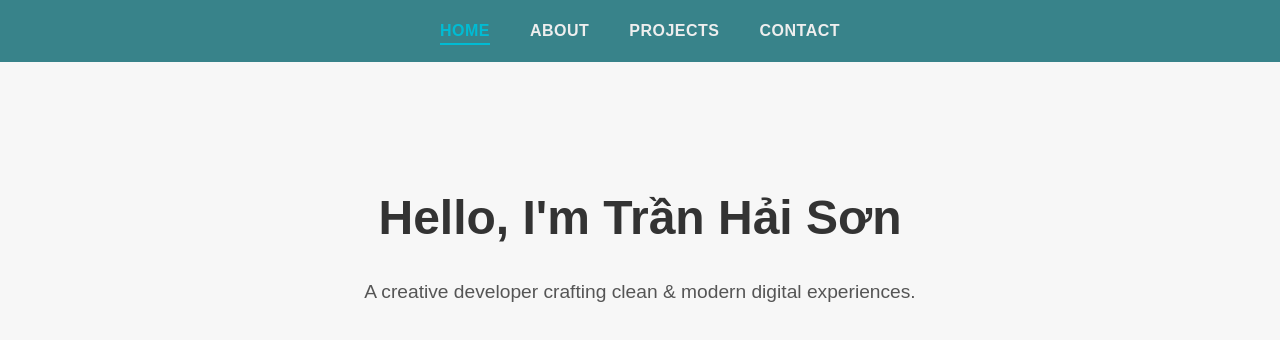
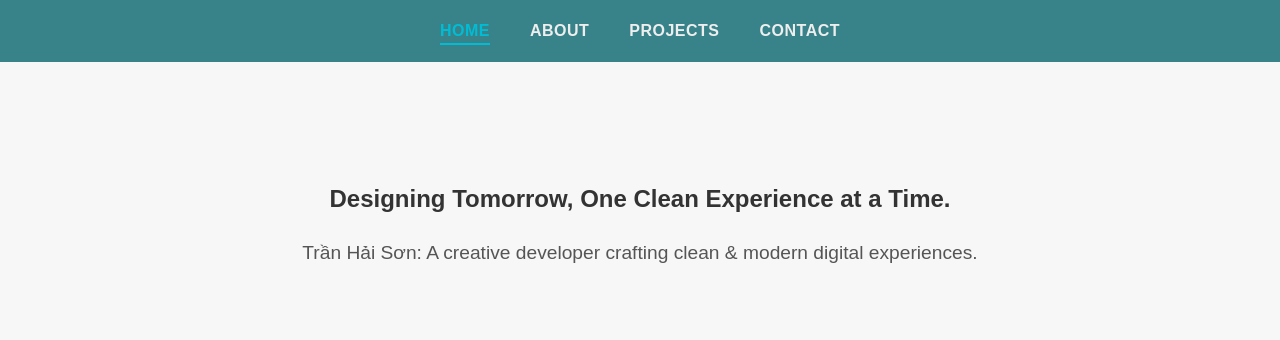
Before and after one commit to tranhaison2021-cell/Personal-Web-Portfolio, a plain HTML site: page portfolio extra B/index.html in a window 1280 px wide. Drawn offline with Linux system fonts and the light colour scheme.

Commit message:
Update index.html

```diff
--- a/portfolio extra B/index.html
+++ b/portfolio extra B/index.html
@@ -20,8 +20,8 @@
   </nav>
 
   <section class="hero container">
-    <h1>Hello, I'm Trần Hải Sơn</h1>
-    <p>A creative developer crafting clean & modern digital experiences.</p>
+    <h2>Designing Tomorrow, One Clean Experience at a Time.</h2>
+    <p>Trần Hải Sơn: A creative developer crafting clean & modern digital experiences.</p>
   </section>
 
 </body>
```
